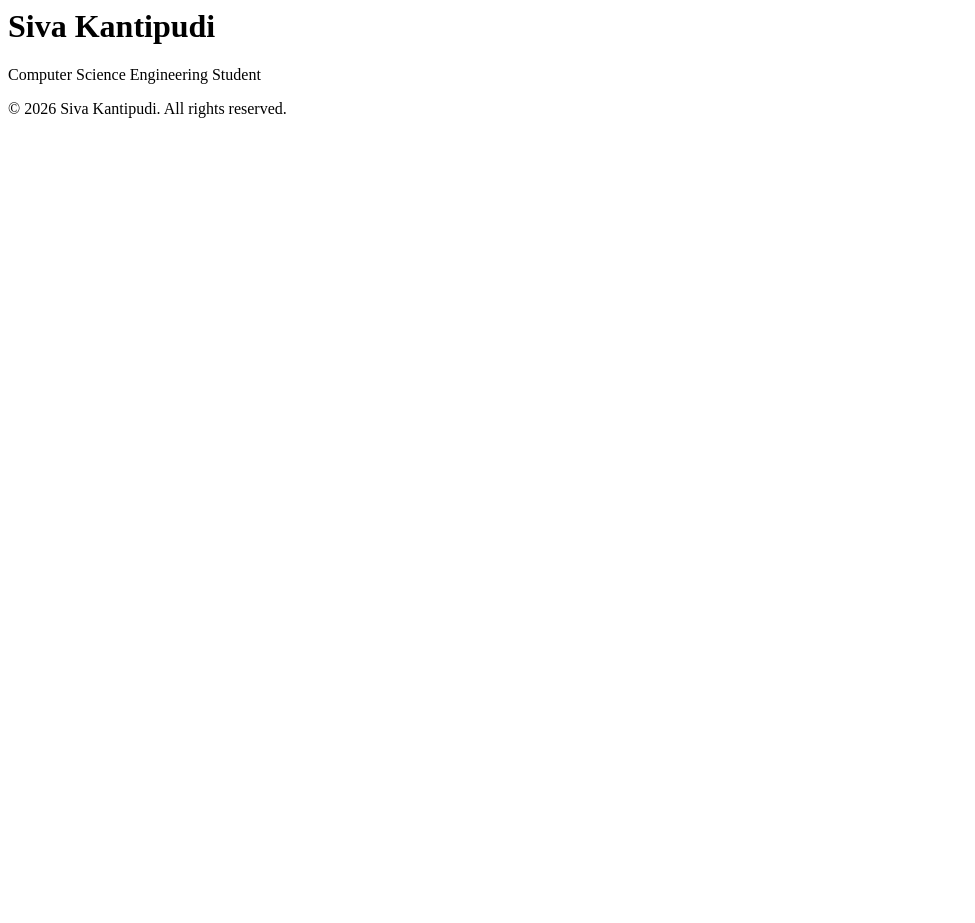
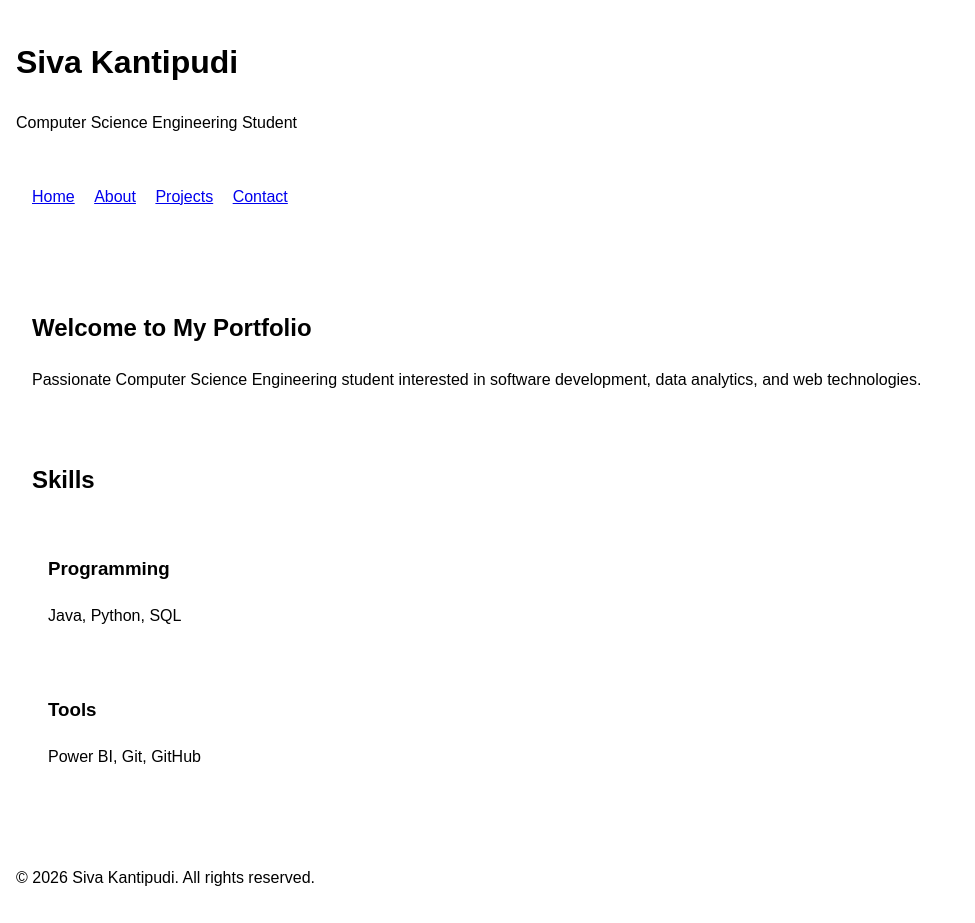
Before and after one commit to Sivakantipudi16/html5-semantic-portfolio, a plain HTML site: page index.html in a window 1280 px wide. Shown: the whole page, without its empty margins (0-975 px from the left). Before the commit the page ends 800 px from the top, so only its background shows below. Drawn offline with Linux system fonts and the light colour scheme.

Commit message:
Update index.html

```diff
--- a/index.html
+++ b/index.html
@@ -1,16 +1,63 @@
-<title>Siva Kantipudi | Portfolio</title>
+<!DOCTYPE html>
+<html lang="en">
+<head>
+    <meta charset="UTF-8">
+    <meta name="viewport" content="width=device-width, initial-scale=1.0">
 
-<meta name="description" content="Portfolio of Siva Kantipudi, showcasing projects, skills, and contact information.">
+    <title>Siva Kantipudi | Portfolio</title>
 
-<meta name="author" content="Siva Kantipudi">
+    <meta name="description" content="Portfolio of Siva Kantipudi, showcasing projects, skills, and contact information.">
+    <meta name="author" content="Siva Kantipudi">
 
-<meta property="og:title" content="Siva Kantipudi Portfolio">
+    <meta property="og:title" content="Siva Kantipudi Portfolio">
+    <meta property="og:description" content="Explore projects, skills and achievements.">
+
+    <link rel="stylesheet" href="styles.css">
+</head>
+
+<body>
 
 <header role="banner">
     <h1>Siva Kantipudi</h1>
     <p>Computer Science Engineering Student</p>
+
+    <nav aria-label="Main Navigation">
+        <ul>
+            <li><a href="index.html">Home</a></li>
+            <li><a href="about.html">About</a></li>
+            <li><a href="projects.html">Projects</a></li>
+            <li><a href="contact.html">Contact</a></li>
+        </ul>
+    </nav>
 </header>
+
+<main>
+    <section>
+        <h2>Welcome to My Portfolio</h2>
+        <p>
+            Passionate Computer Science Engineering student interested in
+            software development, data analytics, and web technologies.
+        </p>
+    </section>
+
+    <section>
+        <h2>Skills</h2>
+
+        <article>
+            <h3>Programming</h3>
+            <p>Java, Python, SQL</p>
+        </article>
+
+        <article>
+            <h3>Tools</h3>
+            <p>Power BI, Git, GitHub</p>
+        </article>
+    </section>
+</main>
 
 <footer>
     <p>&copy; 2026 Siva Kantipudi. All rights reserved.</p>
 </footer>
+
+</body>
+</html>
```
